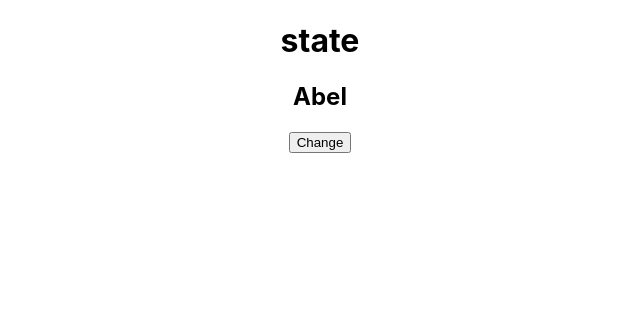
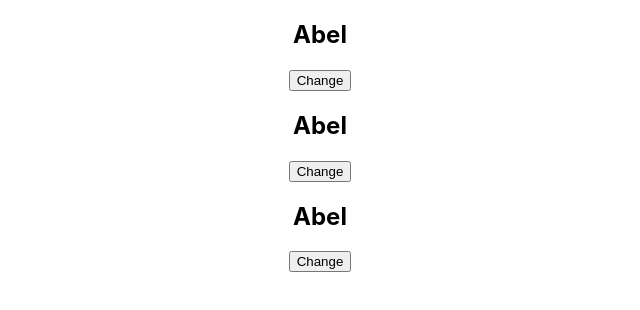
Before and after one commit to Dong-hyeun/voca, a React (Create React App) app: page / in a window 1280 px wide. Shown: the top 310 px of the page, without its empty margins (320-960 px from the left). Built offline with nearby package versions, Linux system fonts and the light colour scheme.

Commit message:
state (2)

```diff
--- a/src/App.js
+++ b/src/App.js
@@ -1,13 +1,19 @@
 import './App.css';
 import Hello from './component/Hello';
-import styles from './App.module.css'
 
 function App() {
   return (
     <div className="App">
+      <Hello />
+      <Hello />
       <Hello />
     </div>
   );
 }
 
 export default App;
+
+/*
+  동일한 컴포넌트라도 state 는 각각 관리되므로
+  컴포넌트간의 영향을 받지 않음
+*/
--- a/src/component/Hello.js
+++ b/src/component/Hello.js
@@ -1,17 +1,13 @@
+import { useState } from 'react';
 export default function Hello() {
-    let name = 'Abel';
+    const [name, setName] = useState('Abel');
 
     function changeName() {
-        name = name === 'Abel' ? 'Jane' : 'Abel';
-        console.log(name)
-        //name 은 변경되었지만, DOM 이 업데이트가 안됨
-        //위 'Abel' 은 상태(state) 가 아닌 단순한 문자열(값)임
-        //위 값을 상태값으로 바꾸고, setState 함수를 사용하여
-        //상태값을 변경해야함
+        const newName = name === 'Abel' ? 'Jane' : 'Abel';
+        setName(newName)
     }
     return (
         <div>
-            <h1>state</h1>
             <h2>{name}</h2>
             <button onClick={changeName}>Change</button>
         </div>);
```
